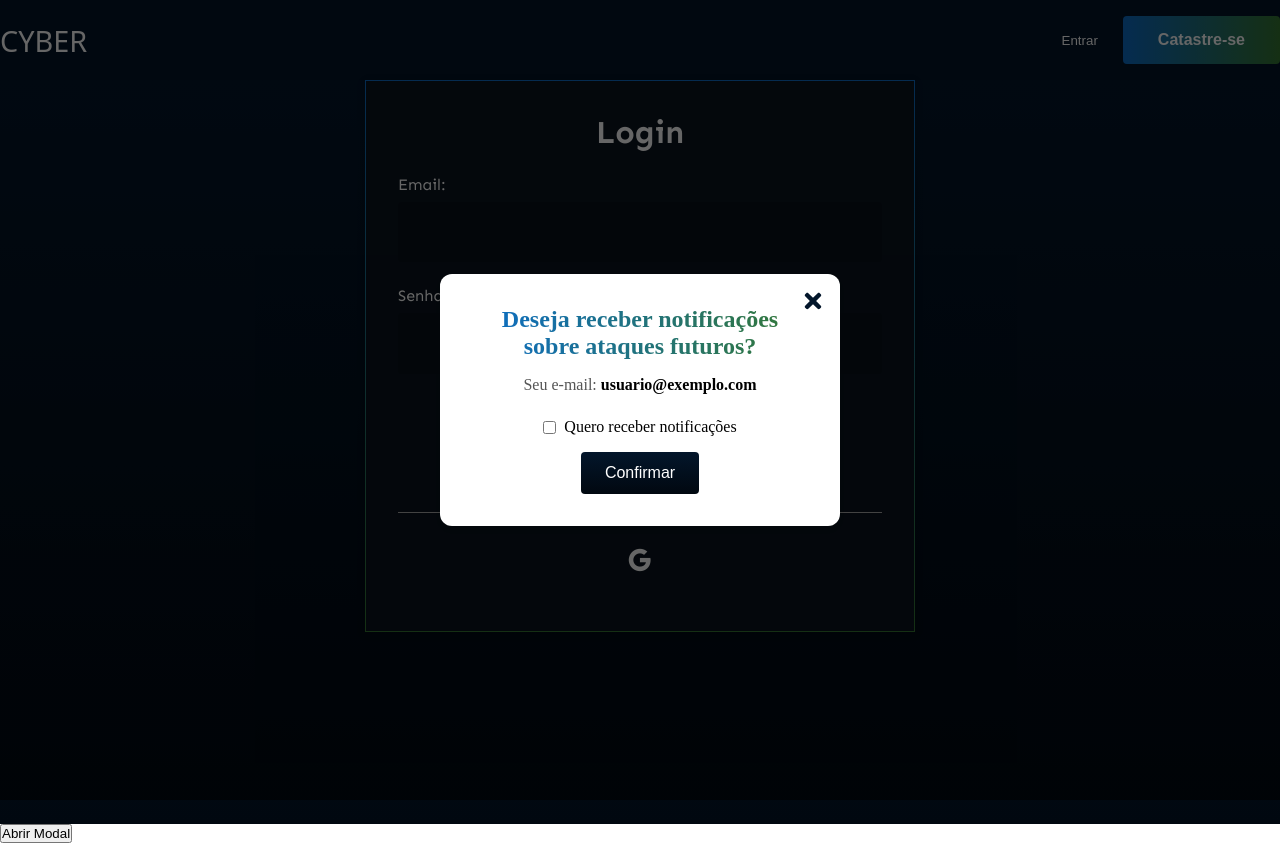
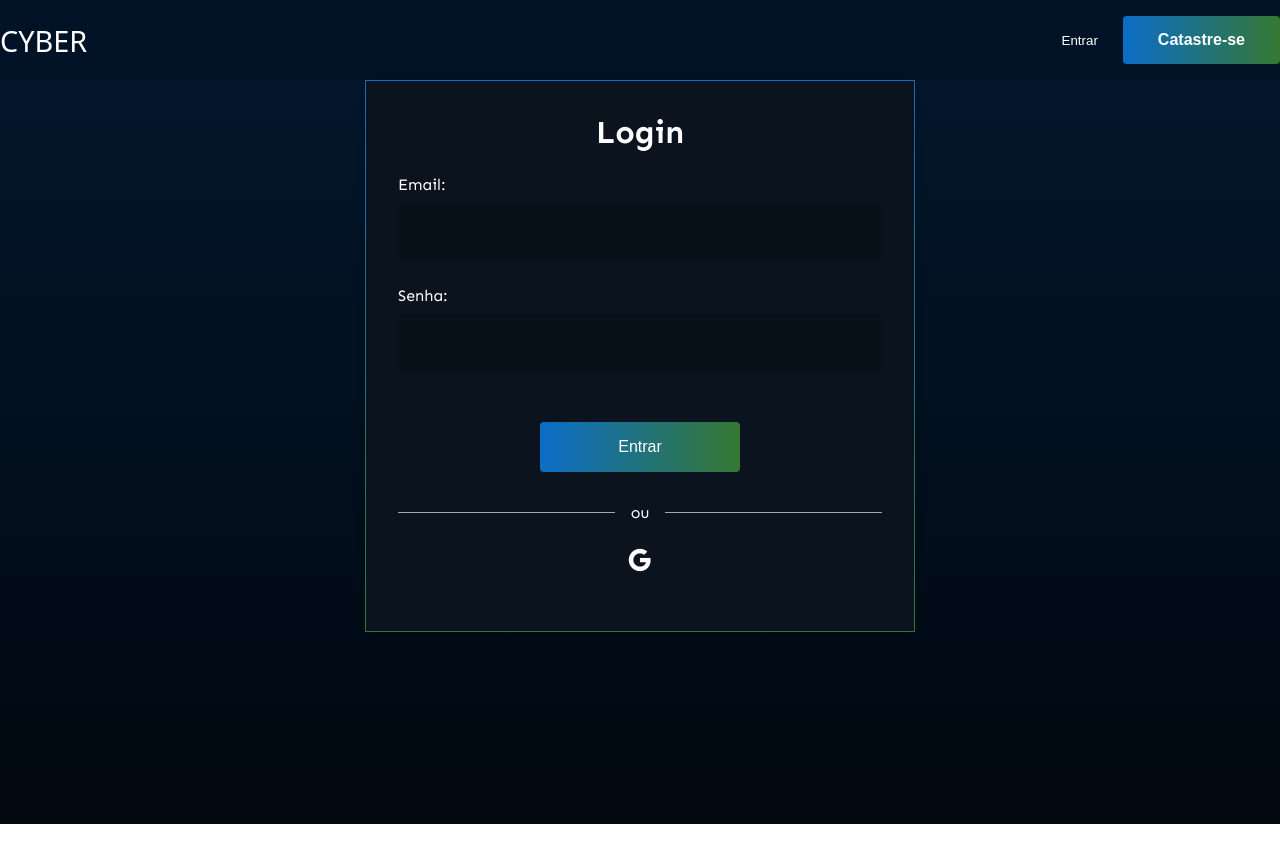
Before and after one commit to KarolynneFreire/cyber-ui-start, a React (Vite) app in the folder front/: page /login in a window 1280 px wide. Built offline with nearby package versions, Linux system fonts and the light colour scheme; a web font is replaced by a local one.

Commit message:
Adicionando orientação para utilização do componente

```diff
--- a/front/src/pages/LoginSignup/LoginSignup.jsx
+++ b/front/src/pages/LoginSignup/LoginSignup.jsx
@@ -113,22 +113,6 @@ export const Login = () => {
         )}
       </Main>
 
-
-
-      <div>
-      {/* Botão para abrir o modal */}
-      <button onClick={() => setModalOpen(true)}>Abrir Modal</button>
-
-      {/* Modal */}
-      <NotificationModal
-        userEmail={userEmail}
-        isOpen={isModalOpen}
-        onClose={() => setModalOpen(false)} // Fecha o modal
-      />
-    </div>
-
-
-
     </>
   );
 };
```
Also changed, not shown: front/src/components/Modal/NotificationModal.jsx (+15 -0 lines).
